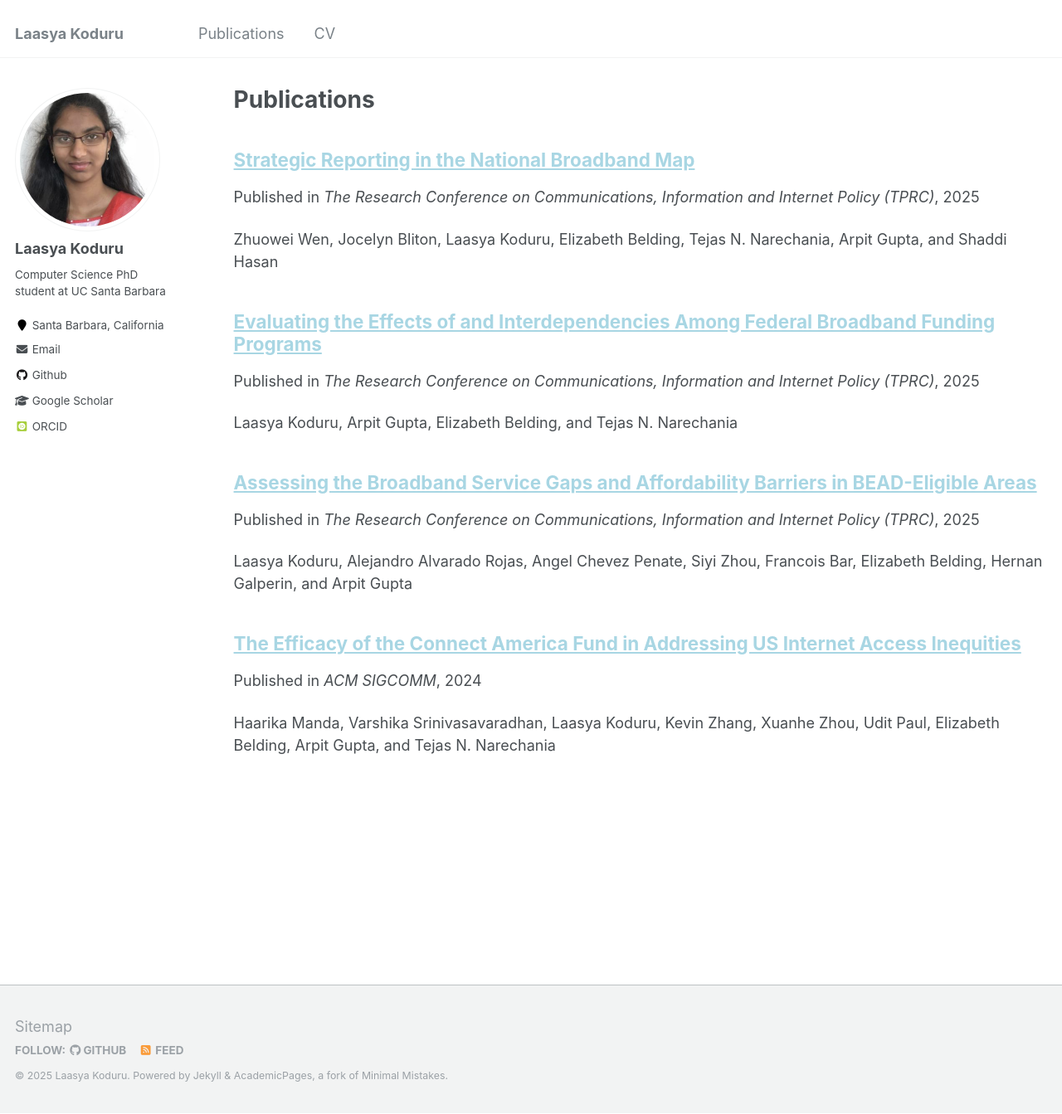
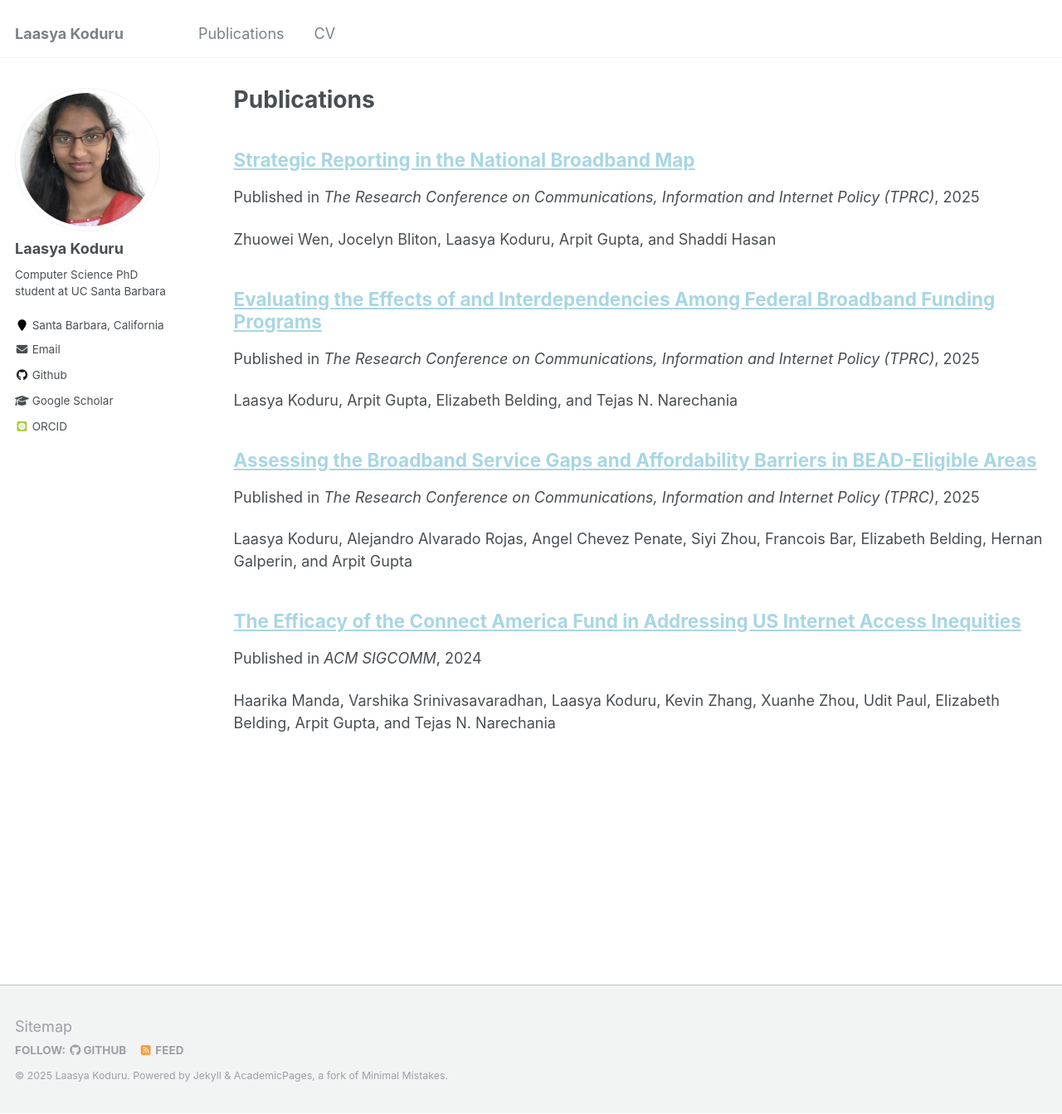
Before and after one commit to lmkoduru/lmkoduru.github.io, a Jekyll site: the page built from _pages/publications.md, in a window 1280 px wide and 1343 px high. Shown: the whole window at 83% size. Built offline with Jekyll 4.4.1, drawn with Linux system fonts in a browser that asks for light colours; some web fonts are replaced.

Commit message:
publictions update

```diff
--- a/_publications/tprc-strategic-reporting.md
+++ b/_publications/tprc-strategic-reporting.md
@@ -2,7 +2,7 @@
 title: "[Strategic Reporting in the National Broadband Map](https://papers.ssrn.com/sol3/papers.cfm?abstract_id=5386455)"
 collection: publications
 permalink: /publication/TPRC-Strategic-Reporting
-excerpt: 'Zhuowei Wen, Jocelyn Bliton, Laasya Koduru, Elizabeth Belding, Tejas N. Narechania, Arpit Gupta, and Shaddi Hasan'
+excerpt: 'Zhuowei Wen, Jocelyn Bliton, Laasya Koduru, Arpit Gupta, and Shaddi Hasan'
 date: 2025-08-01
 venue: 'The Research Conference on Communications, Information and Internet Policy (TPRC)'
 paperurl: ''
```
Also changed, not shown: _publications/caf-sigcomm.md (+1 -1 lines).
